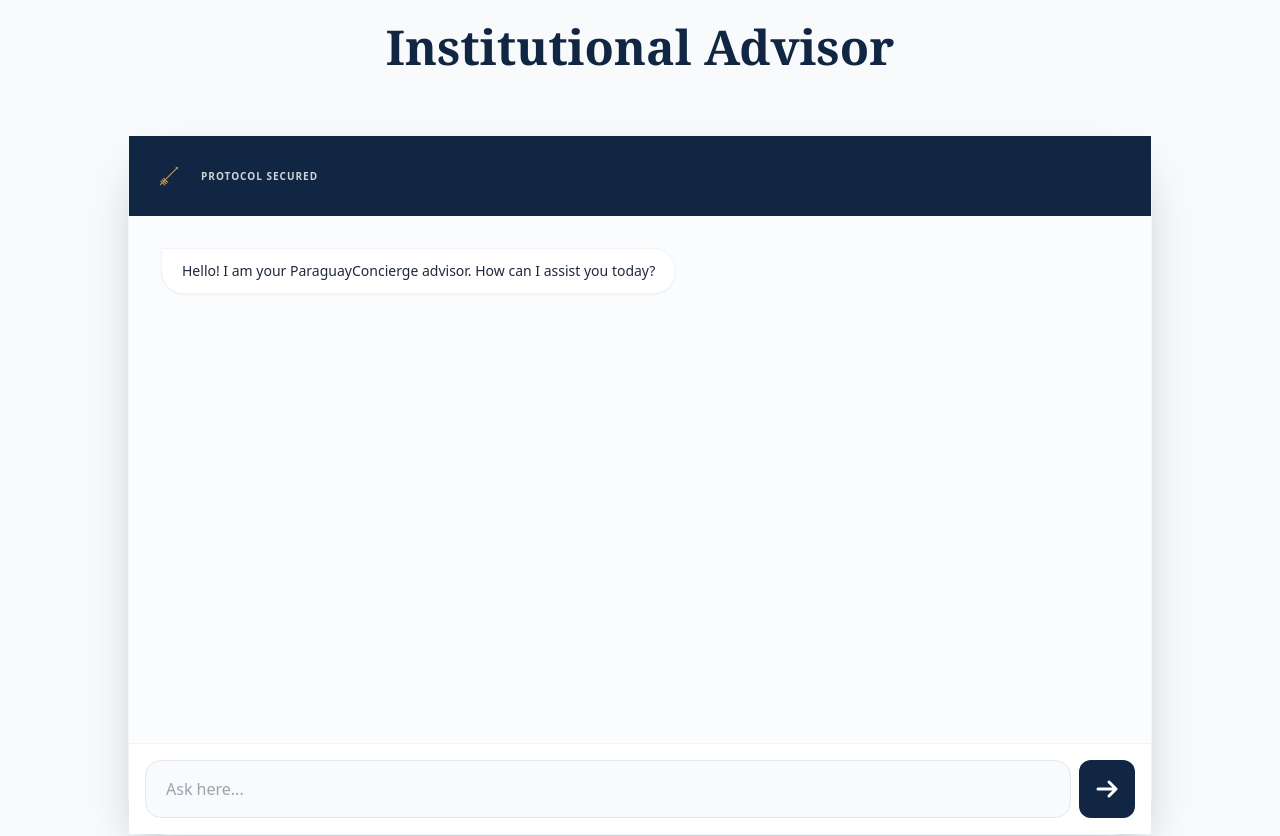
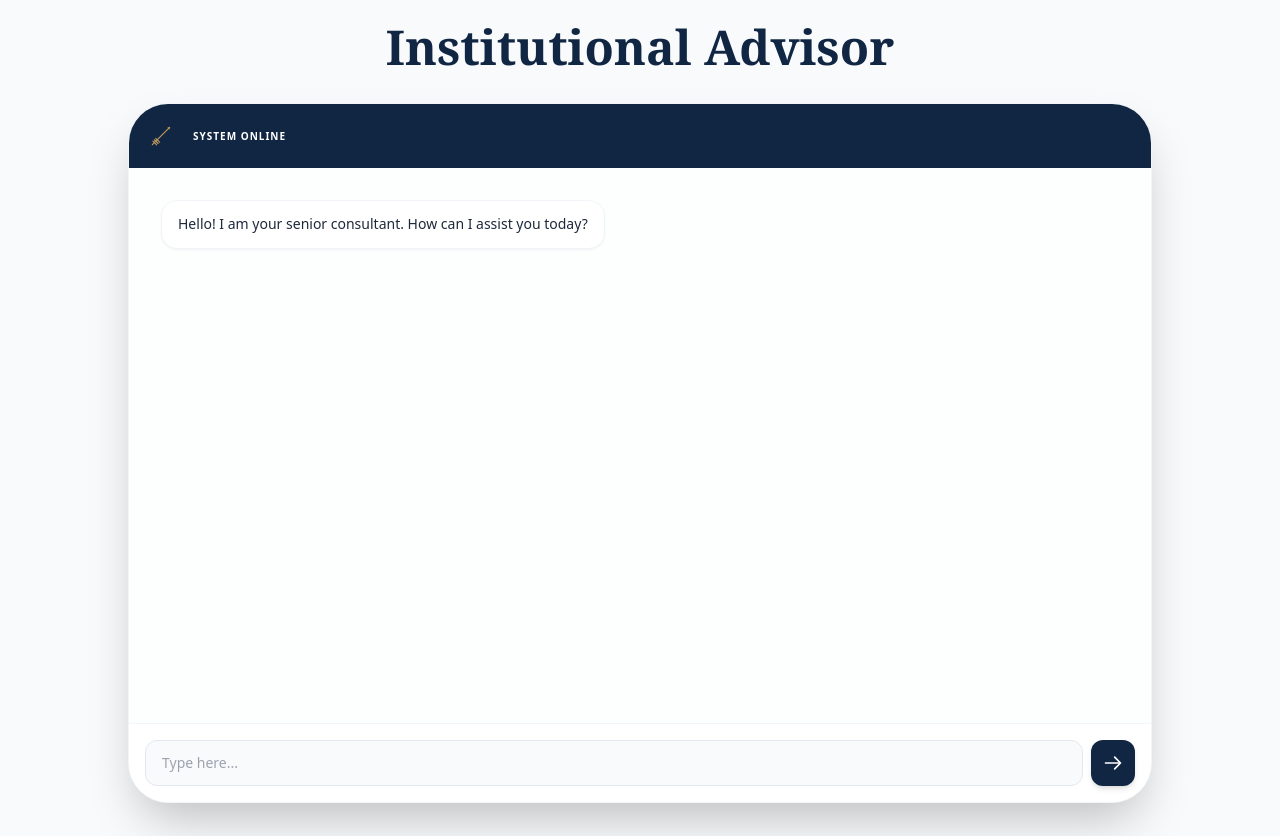
Before and after one commit to chito529/pycon, a React (Vite) app: page / in a window 1280 px wide. Shown: the part 7796-8632 px from the top of the page. Built offline with nearby package versions, Linux system fonts and the light colour scheme.

Commit message:
Update AIConcierge.tsx

```diff
--- a/src/components/AIConcierge.tsx
+++ b/src/components/AIConcierge.tsx
@@ -14,68 +14,47 @@ const AIConcierge: React.FC<AIConciergeProps> = ({ lang }) => {
   const CALENDAR_LINK = "https://calendar.app.google/qnGfL7nwnFSbs3Yv8";
 
   useEffect(() => {
-    const welcomeText = lang === 'ES'
-      ? '¡Hola! Soy tu consultor de ParaguayConcierge. ¿En qué puedo asesorarte hoy?'
-      : 'Hello! I am your ParaguayConcierge advisor. How can I assist you today?';
-    setMessages([{ role: 'model', text: welcomeText }]);
+    const welcome = lang === 'ES'
+      ? '¡Hola! Soy tu consultor senior. ¿En qué puedo asesorarte hoy?'
+      : 'Hello! I am your senior consultant. How can I assist you today?';
+    setMessages([{ role: 'model' as const, text: welcome }]);
   }, [lang]);
 
-  useEffect(() => {
-    if (scrollRef.current) scrollRef.current.scrollTop = scrollRef.current.scrollHeight;
-  }, [messages, isLoading]);
-
-  // Listener para eventos desde Pricing.tsx
   useEffect(() => {
     const handlePlanEvent = (e: any) => {
       const planName = e.detail.plan;
       const prompt = lang === 'ES'
         ? `Me interesa el plan ${planName}. ¿Cuáles son los próximos pasos?`
         : `I am interested in the ${planName} plan. What are the next steps?`;
-      sendMessage(prompt);
+      if (!isLoading) sendMessage(prompt);
     };
     window.addEventListener('selectPlan', handlePlanEvent);
     return () => window.removeEventListener('selectPlan', handlePlanEvent);
   }, [lang, messages]);
 
   const sendMessage = async (text: string) => {
-    if (!text.trim() || isLoading) return;
-
-    const userMessage: ChatMessage = { role: 'user', text: text.trim() };
-    // Actualizamos mensajes localmente primero
+    const userMessage: ChatMessage = { role: 'user' as const, text: text.trim() };
     setMessages(prev => [...prev, userMessage]);
     setIsLoading(true);
 
     try {
-      // Formateamos el historial para que sea compatible con el Worker
-      const chatHistory = messages.map(m => ({
-        role: m.role === 'user' ? 'user' : 'model',
+      const chatHistory = messages.slice(-6).map(m => ({
+        role: m.role,
         parts: [{ text: m.text }]
       }));
 
       const response = await fetch("https://pycon-ai.juanalmiron529.workers.dev", {
         method: "POST",
         headers: { "Content-Type": "application/json" },
-        body: JSON.stringify({
-          message: text.trim(),
-          history: chatHistory
-        }),
+        body: JSON.stringify({ message: text.trim(), history: chatHistory }),
       });
 
-      if (!response.ok) throw new Error('Network response was not ok');
-
       const data = await response.json();
-
-      if (data && data.text) {
-        setMessages(prev => [...prev, { role: 'model', text: data.text }]);
-      } else {
-        throw new Error('No text in response');
+      if (data.text) {
+        setMessages(prev => [...prev, { role: 'model' as const, text: data.text }]);
       }
     } catch (error) {
       console.error("AI Error:", error);
-      const errorMsg = lang === 'ES'
-        ? "Lo siento, hubo un problema con la conexión. Por favor, intenta de nuevo o contáctanos por WhatsApp."
-        : "Sorry, there was a connection issue. Please try again or contact us via WhatsApp.";
-      setMessages(prev => [...prev, { role: 'model', text: errorMsg }]);
     } finally {
       setIsLoading(false);
     }
@@ -83,39 +62,42 @@ const AIConcierge: React.FC<AIConciergeProps> = ({ lang }) => {
 
   const handleSubmit = (e: React.FormEvent) => {
     e.preventDefault();
-    if (!input.trim()) return;
+    if (!input.trim() || isLoading) return;
     sendMessage(input);
     setInput('');
   };
 
+  useEffect(() => {
+    if (scrollRef.current) scrollRef.current.scrollTop = scrollRef.current.scrollHeight;
+  }, [messages, isLoading]);
+
   const shouldShowButtons = (text: string) => {
     const t = text.toLowerCase();
-    const keywords = ['whatsapp', 'contacto', 'reunión', 'reunion', 'cita', 'llamada', 'agendar', 'meeting', 'calendar', 'call'];
-    return keywords.some(k => t.includes(k));
+    return t.includes('whatsapp') || t.includes('contacto') || t.includes('reunión') || t.includes('reunion') || t.includes('cita') || t.includes('llamada') || t.includes('agendar');
   };
 
   return (
-    <section className="py-12 md:py-24 bg-slate-50 px-0 md:px-4" id="ai-advisor">
+    <section className="py-12 md:py-24 bg-slate-50 px-4" id="ai-advisor">
       <div className="max-w-5xl mx-auto">
-        <div className="text-center mb-8 md:mb-16">
+        <div className="text-center mb-8">
           <div className="flex justify-center mb-4"><Logo type="icon" size="sm" /></div>
-          <h2 className="text-3xl md:text-5xl font-serif font-bold text-[#112643] mb-4">
+          <h2 className="text-3xl md:text-5xl font-serif font-bold text-[#112643]">
             {lang === 'ES' ? 'Asesor Institucional' : 'Institutional Advisor'}
           </h2>
         </div>
 
-        <div className="bg-white md:rounded-[2.5rem] shadow-2xl border-t md:border border-slate-100 flex flex-col h-[85vh] md:h-[700px]">
-          <div className="bg-[#112643] p-4 md:p-6 flex items-center gap-4 text-white">
+        <div className="bg-white md:rounded-[2.5rem] shadow-2xl border border-slate-100 flex flex-col h-[600px] md:h-[700px] overflow-hidden">
+          <div className="bg-[#112643] p-4 flex items-center gap-4 text-white">
             <Logo type="icon" size="xs" variant="light" />
-            <span className="text-[10px] font-black uppercase tracking-widest opacity-80">Protocol Secured</span>
+            <span className="text-[10px] font-black uppercase tracking-widest">System Online</span>
           </div>
 
-          <div ref={scrollRef} className="flex-1 overflow-y-auto p-4 md:p-8 space-y-6 bg-slate-50/50">
+          <div ref={scrollRef} className="flex-1 overflow-y-auto p-4 md:p-8 space-y-6 bg-slate-50/30">
             {messages.map((msg, idx) => (
               <div key={idx} className={`flex gap-3 ${msg.role === 'user' ? 'flex-row-reverse' : 'flex-row'}`}>
-                <div className="flex flex-col max-w-[85%] md:max-w-[75%] gap-3">
-                  <div className={`px-5 py-3 rounded-[1.5rem] text-[15px] md:text-sm shadow-sm ${
-                    msg.role === 'user' ? 'bg-[#112643] text-white rounded-tr-none' : 'bg-white text-slate-800 rounded-tl-none border border-slate-100'
+                <div className="flex flex-col max-w-[85%] md:max-w-[70%] gap-2">
+                  <div className={`px-4 py-3 rounded-2xl text-[14px] leading-relaxed shadow-sm ${
+                    msg.role === 'user' ? 'bg-[#112643] text-white' : 'bg-white text-slate-800 border border-slate-100'
                   }`}>
                     {msg.text}
                   </div>
@@ -123,10 +105,10 @@ const AIConcierge: React.FC<AIConciergeProps> = ({ lang }) => {
                   {msg.role === 'model' && shouldShowButtons(msg.text) && (
                     <div className="flex flex-col sm:flex-row gap-2 mt-2">
                       <a
-                        href={`https://wa.me/${WHATSAPP_NUMBER}?text=${encodeURIComponent(lang === 'ES' ? "Hola, me gustaría hablar con un asesor." : "Hello, I would like to speak with an advisor.")}`}
+                        href={`https://wa.me/${WHATSAPP_NUMBER}?text=${encodeURIComponent("Hola, quiero coordinar los pasos con un asesor.")}`}
                         target="_blank"
                         rel="noopener noreferrer"
-                        className="flex-1 bg-[#25D366] text-white flex items-center justify-center gap-2 py-3 px-4 rounded-xl font-bold text-[10px] uppercase tracking-widest hover:brightness-105 transition-all shadow-md"
+                        className="flex-1 bg-[#25D366] text-white flex items-center justify-center gap-2 py-3 px-4 rounded-xl font-bold text-[10px] uppercase tracking-widest"
                       >
                         WhatsApp
                       </a>
@@ -134,30 +116,29 @@ const AIConcierge: React.FC<AIConciergeProps> = ({ lang }) => {
                         href={CALENDAR_LINK}
                         target="_blank"
                         rel="noopener noreferrer"
-                        className="flex-1 bg-[#c19a5b] text-white flex items-center justify-center gap-2 py-3 px-4 rounded-xl font-bold text-[10px] uppercase tracking-widest hover:brightness-105 transition-all shadow-md"
+                        className="flex-1 bg-[#c19a5b] text-white flex items-center justify-center gap-2 py-3 px-4 rounded-xl font-bold text-[10px] uppercase tracking-widest"
                       >
-                        📅 {lang === 'ES' ? 'Reservar Reunión' : 'Book Meeting'}
+                        📅 Reservar Reunión
                       </a>
                     </div>
                   )}
                 </div>
               </div>
             ))}
-            {isLoading && <div className="text-[#c19a5b] text-[10px] font-black animate-pulse ml-2">IA PENSANDO...</div>}
+            {isLoading && <div className="text-[#c19a5b] text-[10px] font-black animate-pulse uppercase">IA Pensando...</div>}
           </div>
 
-          <form onSubmit={handleSubmit} className="p-4 bg-white border-t border-slate-100 mb-safe">
+          <form onSubmit={handleSubmit} className="p-4 bg-white border-t border-slate-100">
             <div className="flex gap-2">
               <input
                 type="text"
                 value={input}
                 onChange={(e) => setInput(e.target.value)}
-                className="flex-1 bg-slate-50 border border-slate-200 rounded-2xl px-5 py-4 text-base focus:outline-none focus:ring-2 focus:ring-[#c19a5b]/50"
-                placeholder={lang === 'ES' ? 'Consulte aquí...' : 'Ask here...'}
-                disabled={isLoading}
+                className="flex-1 bg-slate-50 border border-slate-200 rounded-xl px-4 py-3 text-sm focus:outline-none focus:ring-1 focus:ring-[#c19a5b]"
+                placeholder={lang === 'ES' ? 'Escribe aquí...' : 'Type here...'}
               />
-              <button type="submit" disabled={isLoading} className="bg-[#112643] text-white p-4 rounded-xl active:scale-95 disabled:opacity-50">
-                <svg className="w-6 h-6" fill="none" stroke="currentColor" viewBox="0 0 24 24"><path d="M14 5l7 7m0 0l-7 7m7-7H3" strokeWidth={3} strokeLinecap="round" strokeLinejoin="round"/></svg>
+              <button type="submit" className="bg-[#112643] text-white p-3 rounded-xl shadow-md">
+                <svg className="w-5 h-5" fill="none" stroke="currentColor" viewBox="0 0 24 24"><path d="M14 5l7 7m0 0l-7 7m7-7H3" strokeWidth={2} strokeLinecap="round" strokeLinejoin="round"/></svg>
               </button>
             </div>
           </form>
```
